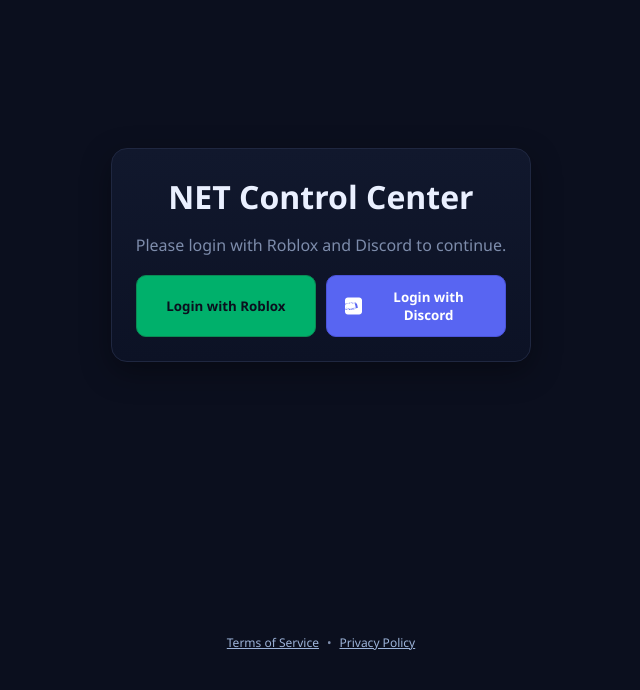
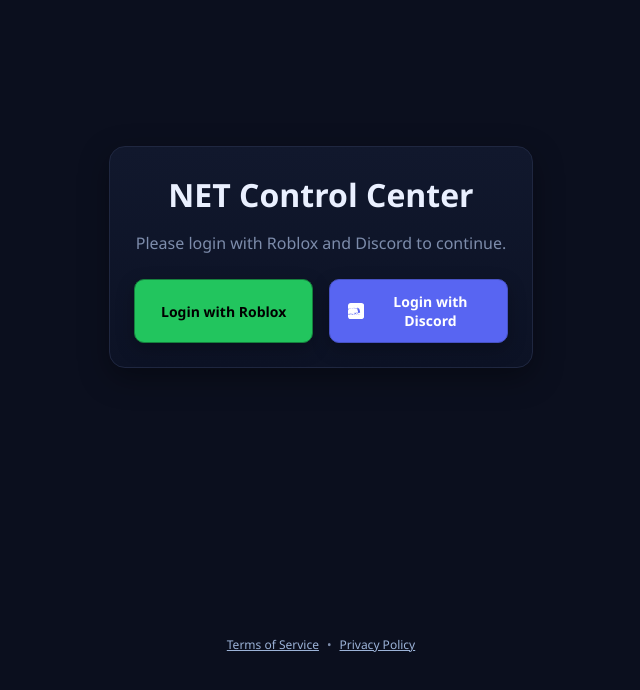
Before and after one commit to agentoddview/netdash, a React (Vite) app: page / in a window 1280 px wide. Shown: the top 690 px of the page, without its empty margins (319-959 px from the left). Built offline with nearby package versions, Linux system fonts and the light colour scheme; no server answers.

Commit message:
attempt 5

```diff
--- a/src/LoginPage.tsx
+++ b/src/LoginPage.tsx
@@ -4,21 +4,7 @@
 const LoginPage: React.FC<{ apiBase: string }> = ({ apiBase }) => {
   const robloxLoginUrl = `${apiBase}/auth/roblox/login`;
   const discordLoginUrl = `${apiBase}/auth/discord/login`;
-
-  const baseButton: React.CSSProperties = {
-    display: "inline-flex",
-    alignItems: "center",
-    justifyContent: "center",
-    gap: "8px",
-    padding: "12px 18px",
-    borderRadius: "10px",
-    fontWeight: 700,
-    textDecoration: "none",
-    border: "1px solid transparent",
-    flex: 1,
-    minWidth: "140px",
-    cursor: "pointer",
-  };
+  const baseButton = "login-btn-base";
 
   return (
     <div
@@ -42,29 +28,68 @@
           boxShadow: "0 10px 30px rgba(0,0,0,0.35)",
         }}
       >
+        <style>
+          {`
+            .login-btn-base {
+              display: inline-flex;
+              align-items: center;
+              justify-content: center;
+              gap: 8px;
+              padding: 12px 18px;
+              border-radius: 10px;
+              font-weight: 700;
+              font-size: 14px;
+              text-decoration: none;
+              border: 1px solid transparent;
+              flex: 1;
+              min-width: 140px;
+              cursor: pointer;
+              box-shadow: 0 6px 18px rgba(0, 0, 0, 0.25);
+              transition: all 150ms ease;
+            }
+            .login-btn-base:hover {
+              box-shadow: 0 10px 24px rgba(0, 0, 0, 0.3);
+              transform: translateY(-1px);
+            }
+            .login-btn-base:active {
+              transform: scale(0.98);
+            }
+            .login-btn-roblox {
+              background: #22c55e;
+              color: #000000;
+              border-color: #15803d;
+            }
+            .login-btn-roblox:hover {
+              background: #16a34a;
+            }
+            .login-btn-discord {
+              background: #5865f2;
+              color: #ffffff;
+              border-color: #4752c4;
+            }
+            .login-btn-discord:hover {
+              background: #4752c4;
+            }
+            .login-btn-row {
+              display: flex;
+              gap: 16px;
+              margin-top: 24px;
+              flex-wrap: wrap;
+              justify-content: center;
+            }
+          `}
+        </style>
         <h1 style={{ marginTop: 0, marginBottom: "12px" }}>NET Control Center</h1>
         <p style={{ marginTop: 0, marginBottom: "18px", color: "#7d8cab" }}>
           Please login with Roblox and Discord to continue.
         </p>
-        <div
-          style={{
-            display: "flex",
-            gap: "10px",
-            flexWrap: "wrap",
-            justifyContent: "center",
-          }}
-        >
+        <div className="login-btn-row">
           <button
             type="button"
             onClick={() => {
               window.location.href = robloxLoginUrl;
             }}
-            style={{
-              ...baseButton,
-              background: "#00b06b",
-              color: "#0b0f1e",
-              borderColor: "#0a8b54",
-            }}
+            className={`${baseButton} login-btn-roblox`}
           >
             Login with Roblox
           </button>
@@ -73,12 +98,7 @@
             onClick={() => {
               window.location.href = discordLoginUrl;
             }}
-            style={{
-              ...baseButton,
-              background: "#5865F2",
-              color: "#fff",
-              borderColor: "#4a53d9",
-            }}
+            className={`${baseButton} login-btn-discord`}
           >
             <DiscordIcon size={18} />
             Login with Discord
```
